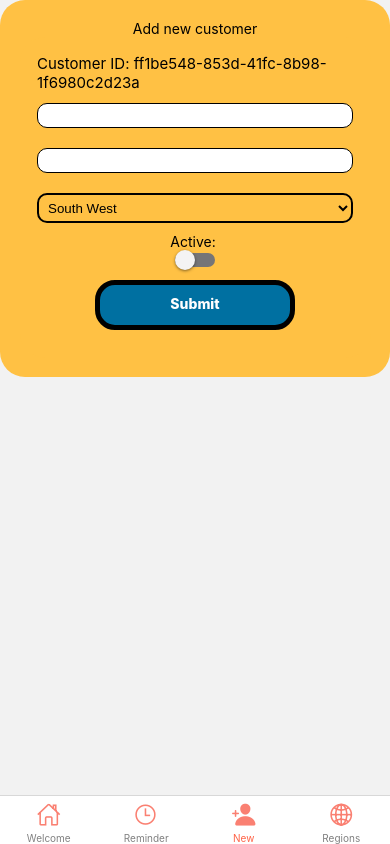
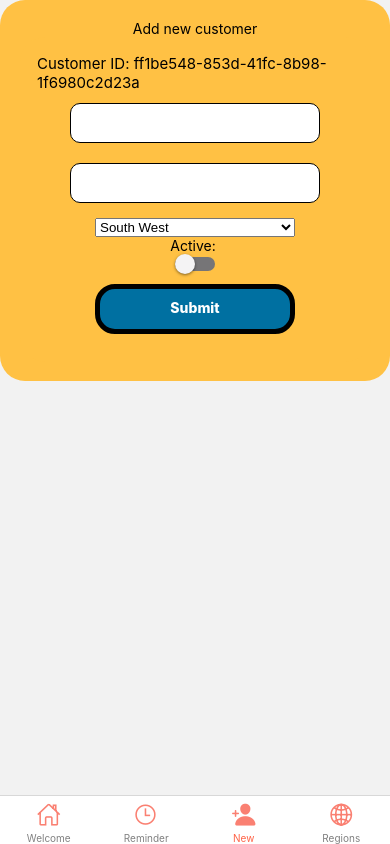
Before and after one commit to RaquelWriter/React-Native-CRM, a React Native app: screen /New in a window 390 px wide. Built offline with nearby package versions, Linux system fonts and the light colour scheme.

Commit message:
style: Adding style to the Picker and Form

```diff
--- a/package.json
+++ b/package.json
@@ -11,7 +11,7 @@
   "dependencies": {
     "@expo/webpack-config": "^0.17.2",
     "@react-native-async-storage/async-storage": "^1.17.11",
-    "@react-native-picker/picker": "^2.4.8",
+    "@react-native-picker/picker": "2.4.8",
     "@react-navigation/bottom-tabs": "^6.5.4",
     "@react-navigation/drawer": "^6.5.8",
     "@react-navigation/native": "^6.1.3",
--- a/src/components/Form.js
+++ b/src/components/Form.js
@@ -79,8 +79,8 @@ const Form = ({ disabled = false }) => {
         style={styles.form}
         onChangeText={(v) => setFormField('lastName', v)}
       />
+      <View style={styles.formPicker}>
         <Picker
-        style={Object.assign({}, styles.form, styles.formPicker)}
           selectedValue={region}
           onValueChange={(v) => setFormField('region', v)}
         >
@@ -88,6 +88,7 @@ const Form = ({ disabled = false }) => {
             <Picker.Item key={region} label={region} value={region} />
           ))}
         </Picker>
+      </View>
       <View>
         <Text>Active: </Text>
       </View>
--- a/src/components/styles.js
+++ b/src/components/styles.js
@@ -46,21 +46,19 @@ const stylesFn = () =>
       backgroundColor: '#0070a1',
     },
     form: {
-      height: 25,
-      width: '100%',
+      height: 40,
+      width: 250,
       margin: 10,
       borderWidth: 1,
       backgroundColor: 'white',
       borderColor: 'black',
       borderRadius: 10,
       padding: 5,
+      fontSize: 25,
     },
     formPicker: {
-      height: 30,
-      width: '100%',
-      backgroundColor: '#ffc144',
-      borderColor: 'black',
-      borderWidth: 2,
+      width: 200,
+      marginTop: 5,
     },
   });
 
```
Also changed, not shown: 1 other file (tests, documents, lock files or other folders). Lines whose indentation alone changed are shown as unchanged.
